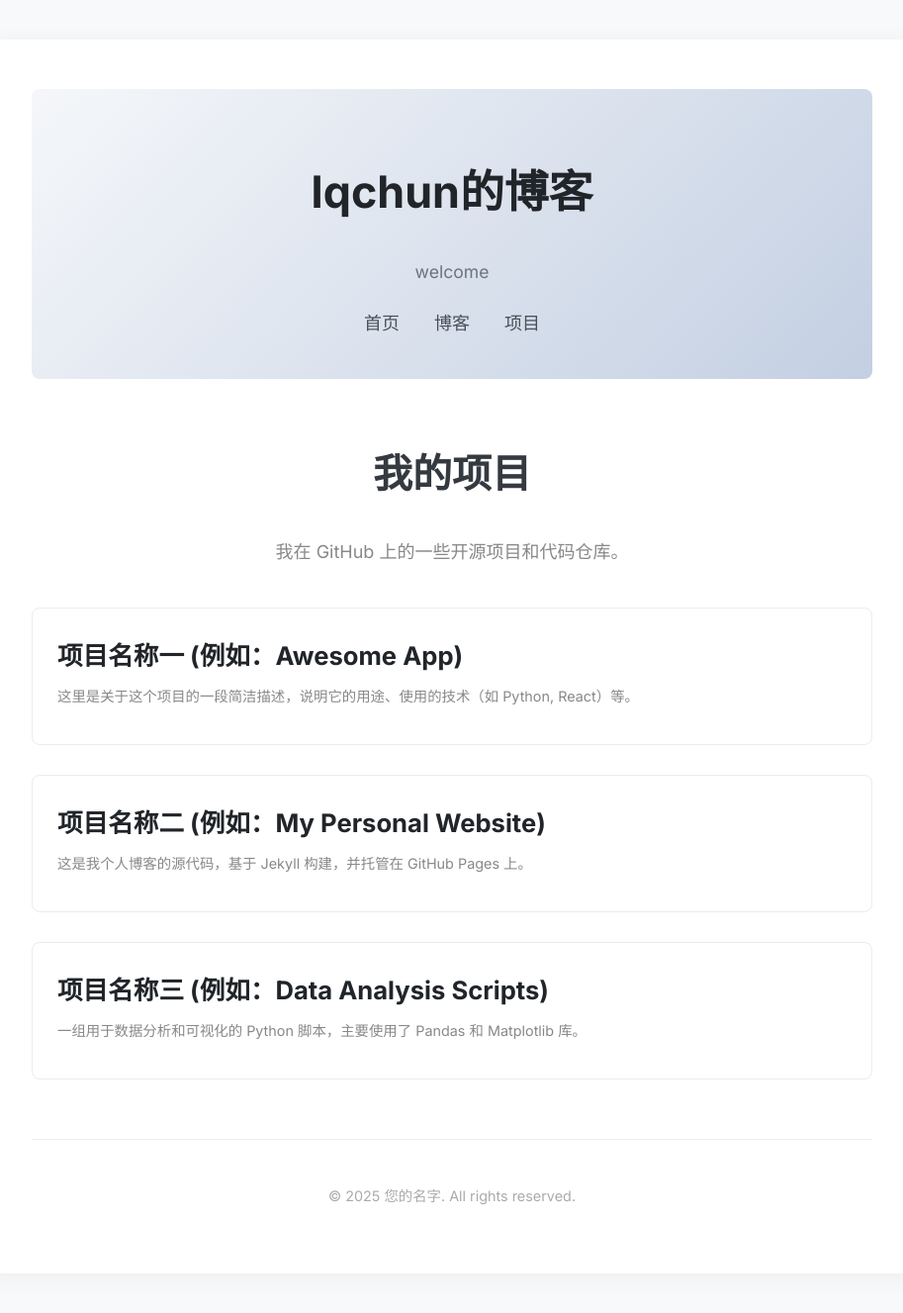
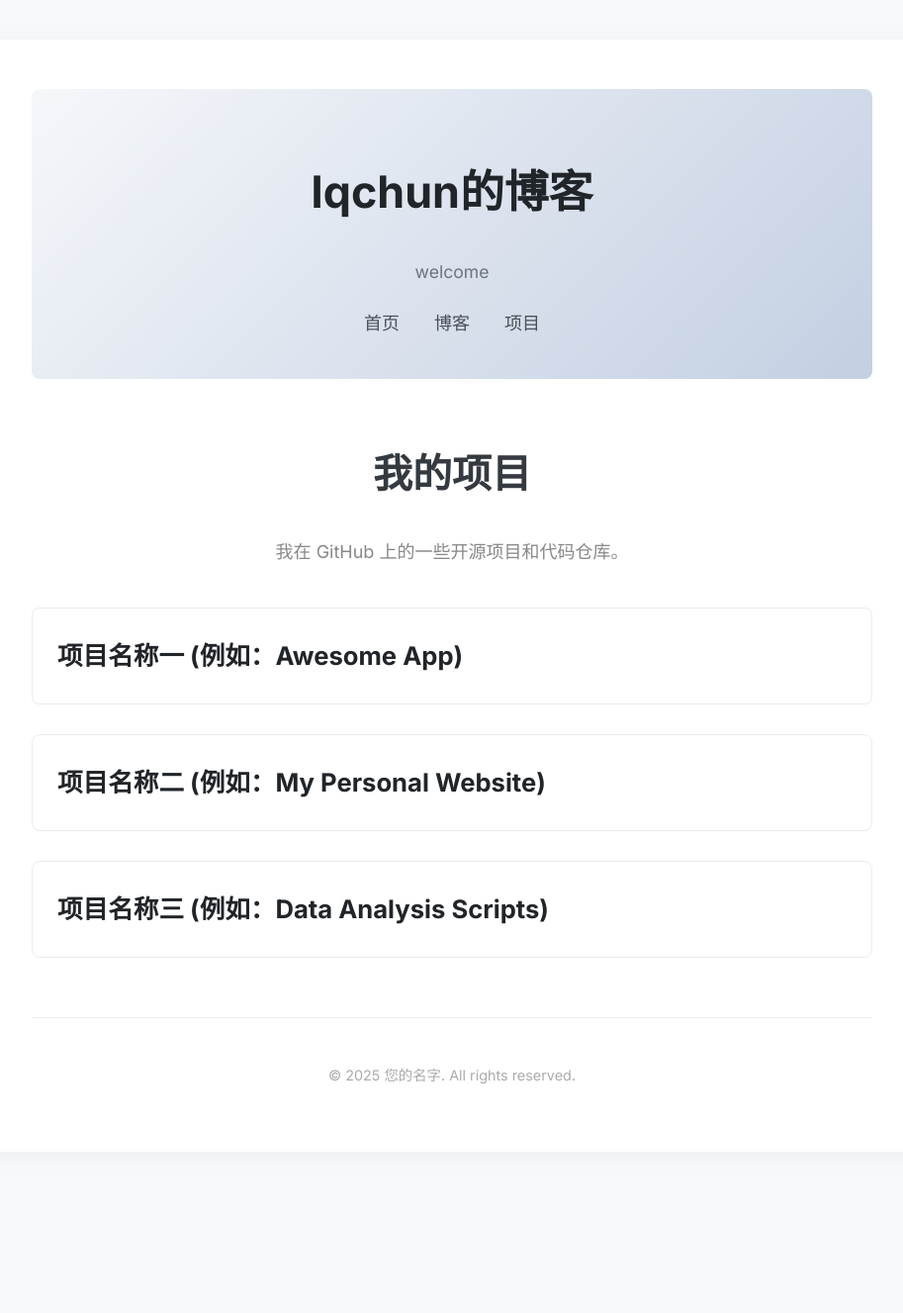
Before and after one commit to Lqchun-28/Lqchun-28.github.io, a Jekyll site: the page built from projects.html, in a window 1280 px wide. Shown: the whole page at 99% size, without its empty margins (183-1096 px from the left). Built offline with Jekyll 4.4.1, drawn with Linux system fonts in a browser that asks for light colours; after the commit the page ends 1204 px from its top, so only the background shows below that.

Commit message:
Update projects.html

```diff
--- a/projects.html
+++ b/projects.html
@@ -13,26 +13,17 @@ title: 我的项目
     <h3 class="project-title">
       <a href="https://github.com/your-username/your-repo-name-1" target="_blank">项目名称一 (例如：Awesome App)</a>
     </h3>
-    <p class="project-description">
-      这里是关于这个项目的一段简洁描述，说明它的用途、使用的技术（如 Python, React）等。
-    </p>
   </li>
 
   <li class="project-item">
     <h3 class="project-title">
       <a href="https://github.com/your-username/your-repo-name-2" target="_blank">项目名称二 (例如：My Personal Website)</a>
     </h3>
-    <p class="project-description">
-      这是我个人博客的源代码，基于 Jekyll 构建，并托管在 GitHub Pages 上。
-    </p>
   </li>
 
   <li class="project-item">
     <h3 class="project-title">
       <a href="https://github.com/your-username/your-repo-name-3" target="_blank">项目名称三 (例如：Data Analysis Scripts)</a>
     </h3>
-    <p class="project-description">
-      一组用于数据分析和可视化的 Python 脚本，主要使用了 Pandas 和 Matplotlib 库。
-    </p>
   </li>
 </ul>
```
